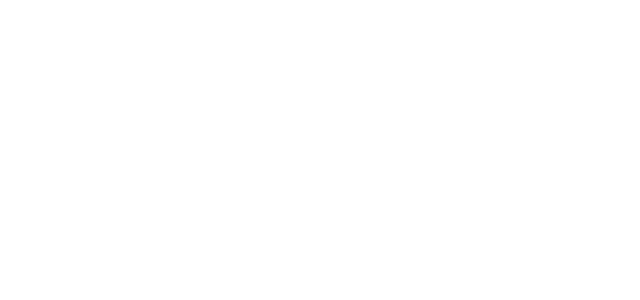
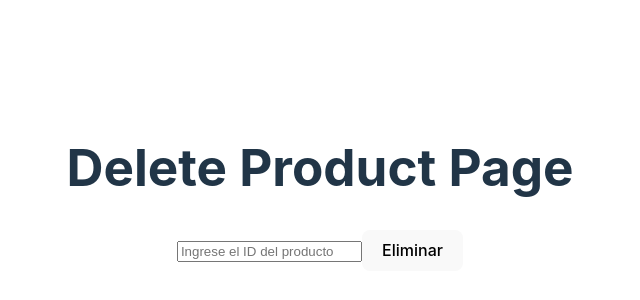
Before and after one commit to mateoavalose/Hackathon-Sistecredito, a React (Vite) app in the folder frontend-v2/: page /delete-product in a window 1280 px wide. Before the commit this address had no page. Shown: the part 212-512 px from the top of the page, without its empty margins (320-960 px from the left). Built offline with nearby package versions, Linux system fonts and the light colour scheme.

Commit message:
Implement delete product

```diff
--- a/frontend-v2/src/App.tsx
+++ b/frontend-v2/src/App.tsx
@@ -6,6 +6,7 @@
 import { ShowAProduct } from "./pages/ShowAProduct";
 import { NewProduct } from "./pages/NewProduct";
 import { ModifyProduct } from "./pages/ModifyProduct";
+import { DeleteProduct } from "./pages/DeleteProduct";
 
 function App() {
   return (
@@ -18,6 +19,7 @@
         <Route path="/one-product" element={<ShowAProduct />} />
         <Route path="/add-product" element={<NewProduct />} />
         <Route path="/modify-product" element={<ModifyProduct />} />
+        <Route path="/delete-product" element={<DeleteProduct />} />
       </Routes>
     </Router>
   );
--- /dev/null
+++ b/frontend-v2/src/pages/DeleteProduct.tsx
@@ -0,0 +1,36 @@
+import { useState } from "react";
+import axios from "axios";
+
+export const DeleteProduct = () => {
+  const [productId, setProductId] = useState("");
+
+  const deleteProduct = async () => {
+    const API_URL = import.meta.env.VITE_BACKEND_URL;
+    try {
+      const response = await axios.delete(`${API_URL}/products/${productId}`);
+      if (response.status === 200) {
+        alert("Producto eliminado");
+        setProductId(""); // Limpiar el input después de la eliminación
+      } else {
+        alert(`Error: ${response.status} ${response.statusText}`);
+      }
+    } catch (error) {
+      console.error(error);
+      alert("No se pudo eliminar el producto");
+    }
+  };
+
+  return (
+    <>
+      <h1>Delete Product Page</h1>
+      <div>
+        <input
+          placeholder="Ingrese el ID del producto"
+          value={productId}
+          onChange={(e) => setProductId(e.target.value)}
+        />
+        <button onClick={deleteProduct}>Eliminar</button>
+      </div>
+    </>
+  );
+};
--- a/frontend-v2/src/pages/Products.tsx
+++ b/frontend-v2/src/pages/Products.tsx
@@ -16,6 +16,9 @@
       <Link to="/modify-product">
         <button>Modificar</button>
       </Link>
+      <Link to="/delete-product">
+        <button>Eliminar</button>
+      </Link>
     </div>
   );
 };
```
